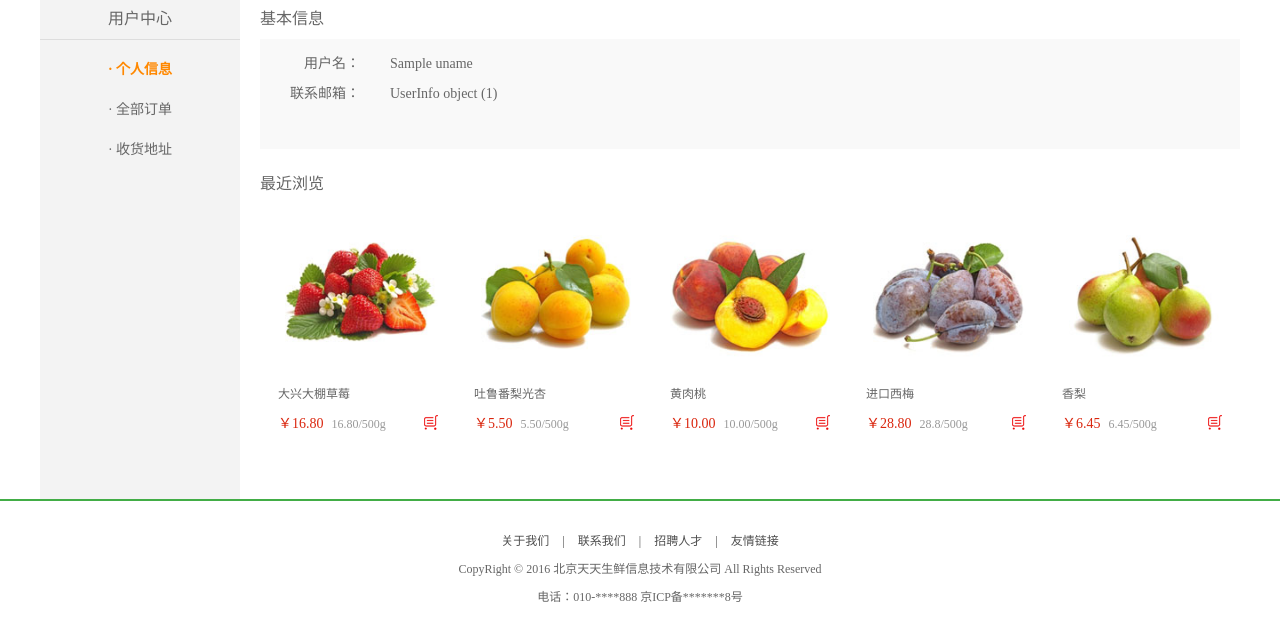
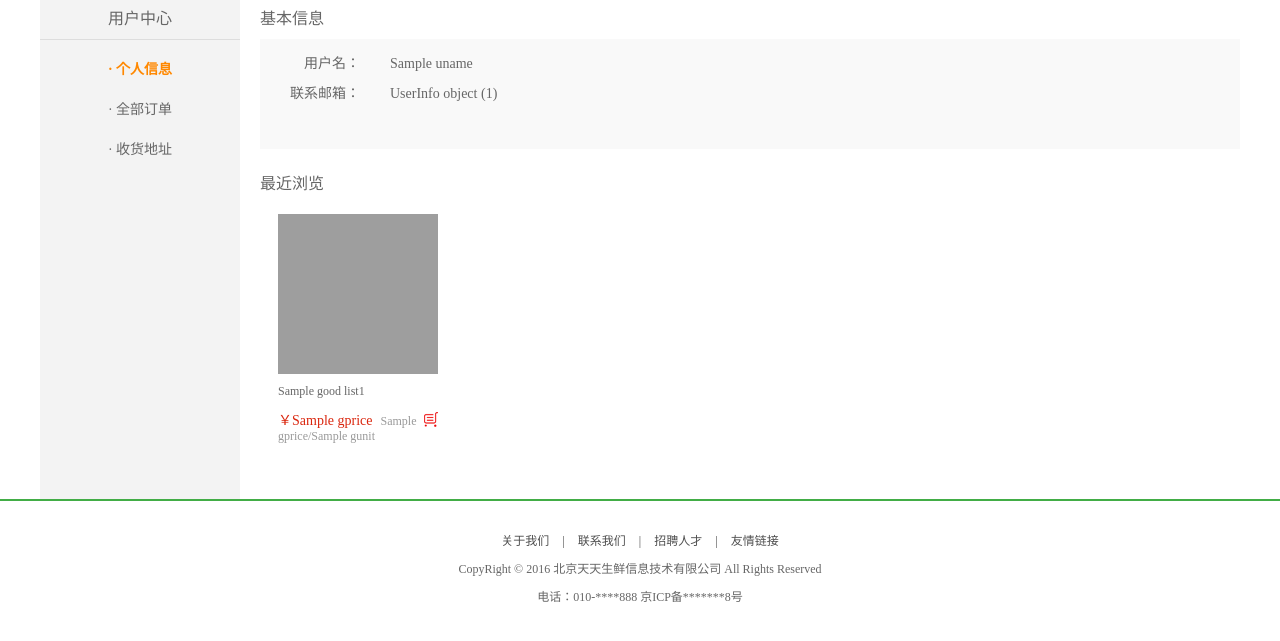
Before and after one commit to pythonIn/dali, a Django app: template daili/templates/tiantian/user_center_info.html in a window 1280 px wide. Shown: the part 146-787 px from the top of the page. Run offline with Django 3.2, Linux system fonts and the light colour scheme; tables that the repository leaves empty hold one stand-in row (values such as "Sample post"); the template is opened without the code that fills it: values that come from a table or form of the project are taken from there, most other values are stand-ins (such as "Sample title", 1, 10 or a date in 2020); parts of the project's set-up code (start-up, migrations or seed data) failed here and were passed over; grey boxes are pictures that could not be loaded.

Commit message:
登陆验证

```diff
--- a/daili/static/tiantian/css/main.css
+++ b/daili/static/tiantian/css/main.css
@@ -17,21 +17,24 @@ html,body{height:100%}
 	line-height:29px;
 }
 
-.login_info{
-	display:none;
+
+
+.login_info em{color:#ff8800}
+.login_info a{
+	color:blue;
 }
 
-.login_info em{color:#ff8800}
+
 
 .login_btn a,.user_link a{
 	color:#666;
 }
 
-.login_btn a:hover,.user_link a:hover{
+.login_btn a:hover,.user_link a:hover,.login_info a:hover{
 	color:#ff8800;
 }
 
-.login_btn span,.user_link span{
+.login_btn span,.user_link span ,.login_info span{
 	color:#cecece;
 	margin:0 10px;
 }
--- a/daili/templates/bash_base.html
+++ b/daili/templates/bash_base.html
@@ -4,21 +4,27 @@
 		<div class="header">
 			<div class="welcome fl">欢迎来到天天生鲜!</div>
 			<div class="fr">
+            {% if request.session.user_name|default:'' != ''%}
 				<div class="login_info fl">
-					欢迎您：<em>张 山</em>
+					欢迎您：<em>{{ request.session.user_name }}</em>
+                  <span>|</span>
+                <a href="/user/logout">退出</a>
 				</div>
+
+            {% else %}
 				<div class="login_btn fl">
 					<a href="/user/login">登录</a>
 					<span>|</span>
 					<a href="/user/register">注册</a>
 				</div>
+            {% endif %}
 				<div class="user_link fl">
 					<span>|</span>
 					<a href="/user/info">用户中心</a>
 					<span>|</span>
-					<a href="cart.html">我的购物车</a>
+					<a href="#">我的购物车</a>
 					<span>|</span>
-					<a href="user_center_order.html">我的订单</a>
+					<a href="/user/order">我的订单</a>
 				</div>
 			</div>
 		</div>
--- a/daili/templates/tiantian/user_center_info.html
+++ b/daili/templates/tiantian/user_center_info.html
@@ -30,58 +30,22 @@
 				</div>
 
 				<h3 class="common_title2">最近浏览</h3>
+
 				<div class="has_view_list">
 					<ul class="goods_type_list clearfix">
+                        {% for good_list1 in good_list %}
 				<li>
-					<a href="detail.html"><img src="images/goods/goods003.jpg"></a>
-					<h4><a href="detail.html">大兴大棚草莓</a></h4>
+					<a href="/{{ good_list1.id }}"><img src="/static/{{ good_list1.gpic }}"></a>
+					<h4><a href="/{{ good_list1.id }}">{{ good_list1.gtitle }}</a></h4>
 					<div class="operate">
-						<span class="prize">￥16.80</span>
-						<span class="unit">16.80/500g</span>
+						<span class="prize">￥{{ good_list1.gprice }}</span>
+						<span class="unit">{{ good_list1.gprice }}/{{ good_list1.gunit }}</span>
 						<a href="#" class="add_goods" title="加入购物车"></a>
 					</div>
 				</li>
+                        {% endfor %}
+			</ul>
 
-				<li>
-					<a href="#"><img src="images/goods/goods004.jpg"></a>
-					<h4><a href="#">吐鲁番梨光杏</a></h4>
-					<div class="operate">
-						<span class="prize">￥5.50</span>
-						<span class="unit">5.50/500g</span>
-						<a href="#" class="add_goods" title="加入购物车"></a>
-					</div>
-				</li>
-
-				<li>
-					<a href="#"><img src="images/goods/goods005.jpg"></a>
-					<h4><a href="#">黄肉桃</a></h4>
-					<div class="operate">
-						<span class="prize">￥10.00</span>
-						<span class="unit">10.00/500g</span>
-						<a href="#" class="add_goods" title="加入购物车"></a>
-					</div>
-				</li>
-
-				<li>
-					<a href="#"><img src="images/goods/goods006.jpg"></a>
-					<h4><a href="#">进口西梅</a></h4>
-					<div class="operate">
-						<span class="prize">￥28.80</span>
-						<span class="unit">28.8/500g</span>
-						<a href="#" class="add_goods" title="加入购物车"></a>
-					</div>
-				</li>
-
-				<li>
-					<a href="#"><img src="images/goods/goods007.jpg"></a>
-					<h4><a href="#">香梨</a></h4>
-					<div class="operate">
-						<span class="prize">￥6.45</span>
-						<span class="unit">6.45/500g</span>
-						<a href="#" class="add_goods" title="加入购物车"></a>
-					</div>
-				</li>
-			</ul>
 		</div>
 		</div>
 	</div>
--- a/daili/templates/tiantian/user_center_order.html
+++ b/daili/templates/tiantian/user_center_order.html
@@ -81,7 +81,7 @@
 				</table>
 
 				<div class="pagenation">
-					<a href="#"><上一页</a>
+					<a href="#">上一页</a>
 					<a href="#" class="active">1</a>
 					<a href="#">2</a>
 					<a href="#">3</a>
--- a/daili/tiantian/urls.py
+++ b/daili/tiantian/urls.py
@@ -11,6 +11,7 @@ urlpatterns = [
     url(r"^loginhland", views.login_hland),
     url(r"^info", views.info),
     url(r"^order", views.order),
-    url(r"^site", views.site)
+    url(r"^site", views.site),
+    url(r"^logout",views.logout)
 
 ]
--- a/daili/tiantian_page/urls.py
+++ b/daili/tiantian_page/urls.py
@@ -6,6 +6,6 @@ import views
 urlpatterns = [
     url(r"^$",views.Index),
     url(r'^index.html$', views.Index),
-    url(r'^list(\d)+_(\d)+_(\d)+', views.list),
-    url(r'^(\d)+/$', views.detail)
+    url(r'^list(\d+)_(\d+)_(\d+)', views.list),
+    url(r'^(\d+)/$', views.detail)
 ]
```
Also changed, not shown: daili/templates/df_goods/base.html (+12 -6 lines), daili/templates/df_goods/detail.html (+47 -10 lines), daili/tiantian/user_decorator.py (added, +21 -0 lines), daili/tiantian/views.py (+37 -6 lines), daili/tiantian_page/views.py (+40 -4 lines), 5 other files.
